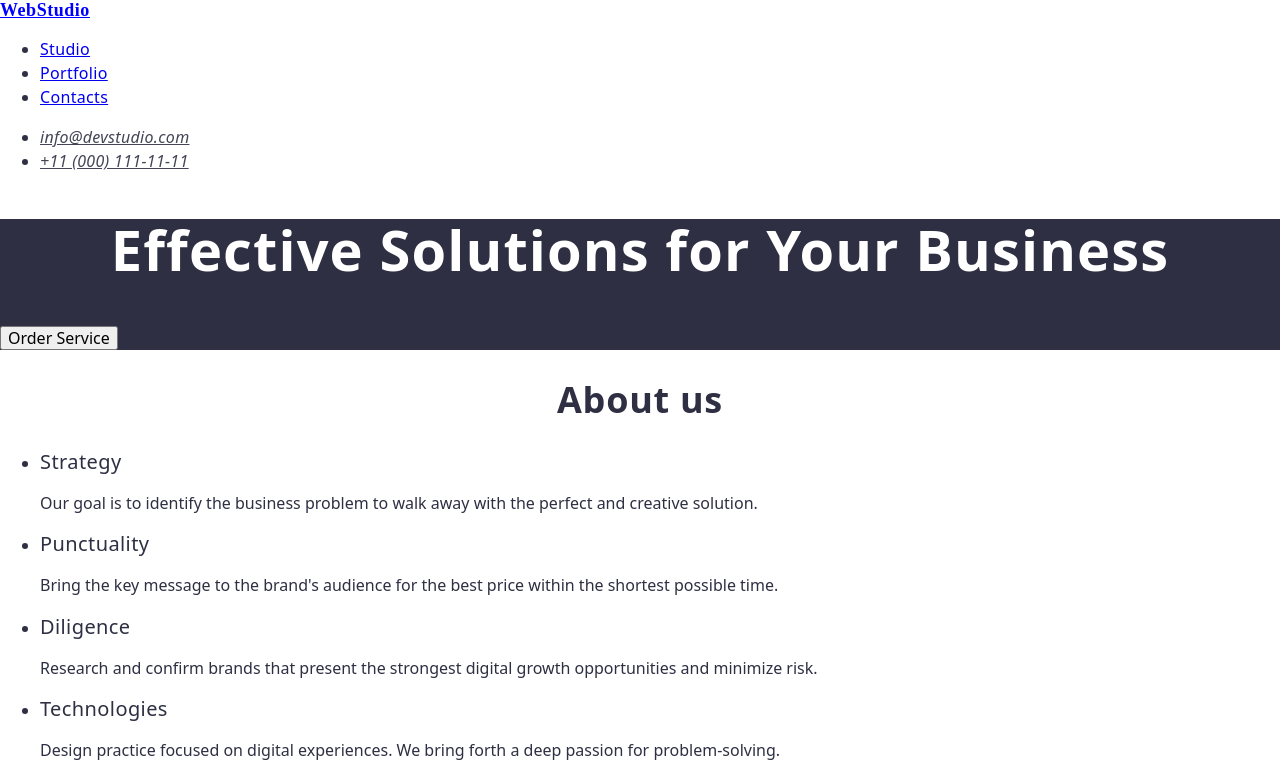
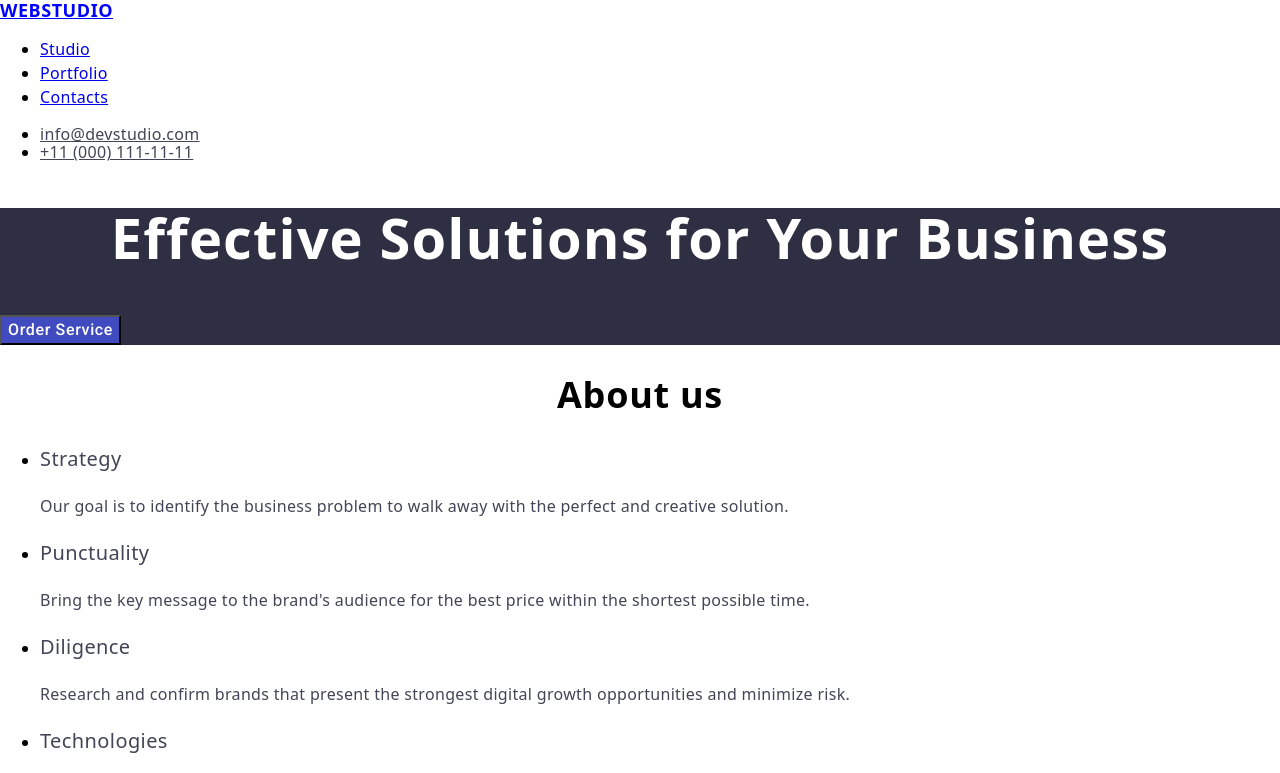
Before and after one commit to Adelina-hub/goit-markup-hw-02, a plain HTML site: page index.html in a window 1280 px wide. Shown: the top 773 px of the page. Drawn offline with nearby package versions, Linux system fonts and the light colour scheme.

Commit message:
Am corectat erorile din tema

```diff
--- a/css/styles.css
+++ b/css/styles.css
@@ -1,6 +1,7 @@
 body {
     font-family: "Roboto" sans-serif;
-    color:#2E2F42
+    color:#434455
+    background-color:#FFFFFF
 }
 .top-line {
     border-bottom: 1px solid
@@ -13,18 +14,24 @@ body {
     color:blueviolet
 }
 .logo {
-    font-family: Raleway;
+    font-family: "Raleway" sans-serif;
         font-size: 18px;
         font-weight: 700;
-        line-height: 21px;
+        line-height: 1.17;
         letter-spacing: 0.03em;
-        color:#2E2F42
+        color: #4d5ae5;
+        text-transform: uppercase;
+}
+
+.info-item {
+    font-style: normal;
+}
 
 .header-link:active {
     color:blueviolet
 }
 
-}
+
 .header-link {
         color:#2E2F42
         font-size: 16px;
@@ -40,15 +47,15 @@ body {
 color:#434455 ;
         font-size: 16px;
         font-weight: 400;
-        line-height: 24px;
+        line-height: 1.07;
         letter-spacing: 0.02em;
 
 }
 .nav-item:hover {
-    color:blue
+    color:#404bbf;
 }
 .nav-item:active {
-    color:blueviolet
+    color:#404bbf;
 
 }
 .hero-image {
@@ -58,17 +65,23 @@ color:#434455 ;
 
         font-size: 56px;
         font-weight: 700;
-        line-height: 60px;
+        line-height: 1.07;
         letter-spacing: 0.02em;
         text-align: center;
         color:#FFFFFF
 }
 
 .first-button {
+    font-family: "Roboto",
+        sans-serif;
+        font-weight: 500;
+        line-height: 1.5;
+        letter-spacing: 0.04em;
     box-shadow: 0px 4px 4px 0px
     text-align: center;
-    color:#000000
-    background-color #4d4d4d;
+    color:#ffffff;
+    background-color: #404BBF;
+    cursor: pointer;
 }
 
 .first-botton:hover {
@@ -93,7 +106,7 @@ h2 {
 
         font-size: 36px;
         font-weight: 700;
-        line-height: 40px;
+        line-height: 1.11;
         letter-spacing: 0.02em;
         text-align: center;
 
@@ -103,21 +116,23 @@ h2 {
 
         font-size: 20px;
         font-weight: 500;
-        line-height: 24px;
+        line-height: 1.5;
         letter-spacing: 0.02em;
+        color: #434455;
 }
-.features-paragraph {
+.features-text {
 
         font-size: 16px;
         font-weight: 400;
-        line-height: 24px;
+        line-height: 1.5;
         letter-spacing: 0.02em;
         color:#434455
 }
 
 
- /* .second-section {
-    background-color: #f4f4fd;} */
+   .third-section {
+    background-color: #f4f4fd;
+}
 
 .team-card {
 
@@ -143,12 +158,13 @@ h2 {
     background-color: #2E2F42;;
 }
 .footer-logo {
-    font-family: Raleway;
+    font-family: "Raleway",sans-serif
         font-size: 18px;
         font-weight: 700;
-        line-height: 21px;
+        line-height: 1.17;
         letter-spacing: 0.03em;
-        color:#f4f4fd
+        color:#4d5ae5;
+        text-transform: uppercase;
 }
 .footer-logo:hover {
     color:blue
--- a/index.html
+++ b/index.html
@@ -11,9 +11,12 @@
       crossorigin="anonymous"
       referrerpolicy="no-referrer"
     />
-    <!-- <link rel="preconnect" href="https://fonts.googleapis.com">
-<link rel="preconnect" href="https://fonts.gstatic.com" crossorigin>
-<link href="https://fonts.googleapis.com/css2?family=Raleway:ital,wght@0,100..900;1,100..900&display=swap" rel="stylesheet"> -->
+    <link rel="preconnect" href="https://fonts.googleapis.com" />
+    <link rel="preconnect" href="https://fonts.gstatic.com" crossorigin />
+    <link
+      href="https://fonts.googleapis.com/css2?family=Raleway:ital,wght@0,100..900;1,100..900&display=swap"
+      rel="stylesheet"
+    />
 
     <link rel="preconnect" href="https://fonts.googleapis.com" />
     <link rel="preconnect" href="https://fonts.gstatic.com" crossorigin />
@@ -40,7 +43,7 @@
           </li>
         </ul>
       </nav>
-      <address>
+      <address class="info-item">
         <ul>
           <li>
             <a href="mailto:info@devstudio.com" class="nav-item"
@@ -95,7 +98,7 @@
       </section>
 
       <section>
-        <h2 class="second-section">Our Team</h2>
+        <h2 class="third-section">Our Team</h2>
         <ul>
           <li>
             <img
@@ -145,7 +148,7 @@
         <ul>
           <li>
             <img
-              src="images/banking-app.jpg"
+              src="./images/banking-app.jpg"
               alt="Banking App"
               width="360"
               height="300"
@@ -155,7 +158,7 @@
           </li>
           <li>
             <img
-              src="images/cashless-payment.jpg"
+              src="./images/cashless-payment.jpg"
               alt="Cashless payment"
               width="360"
               height="300"
@@ -165,7 +168,7 @@
           </li>
           <li>
             <img
-              src="images/meditation-app.jpg"
+              src="./images/meditation-app.jpg"
               alt="Meditation App"
               width="360"
               height="300"
@@ -175,7 +178,7 @@
           </li>
           <li>
             <img
-              src="images/taxi-service.jpg"
+              src="./images/taxi-service.jpg"
               alt="Taxi Service"
               width="360"
               height="300"
@@ -185,7 +188,7 @@
           </li>
           <li>
             <img
-              src="images/screen-illustrations.jpg"
+              src="./images/screen-illustrations.jpg"
               alt="Screen Illustrations"
               width="360"
               height="300"
@@ -195,7 +198,7 @@
           </li>
           <li>
             <img
-              src="images/online-courses.jpg"
+              src="./images/online-courses.jpg"
               alt="Online Courses"
               width="360"
               height="300"
```
